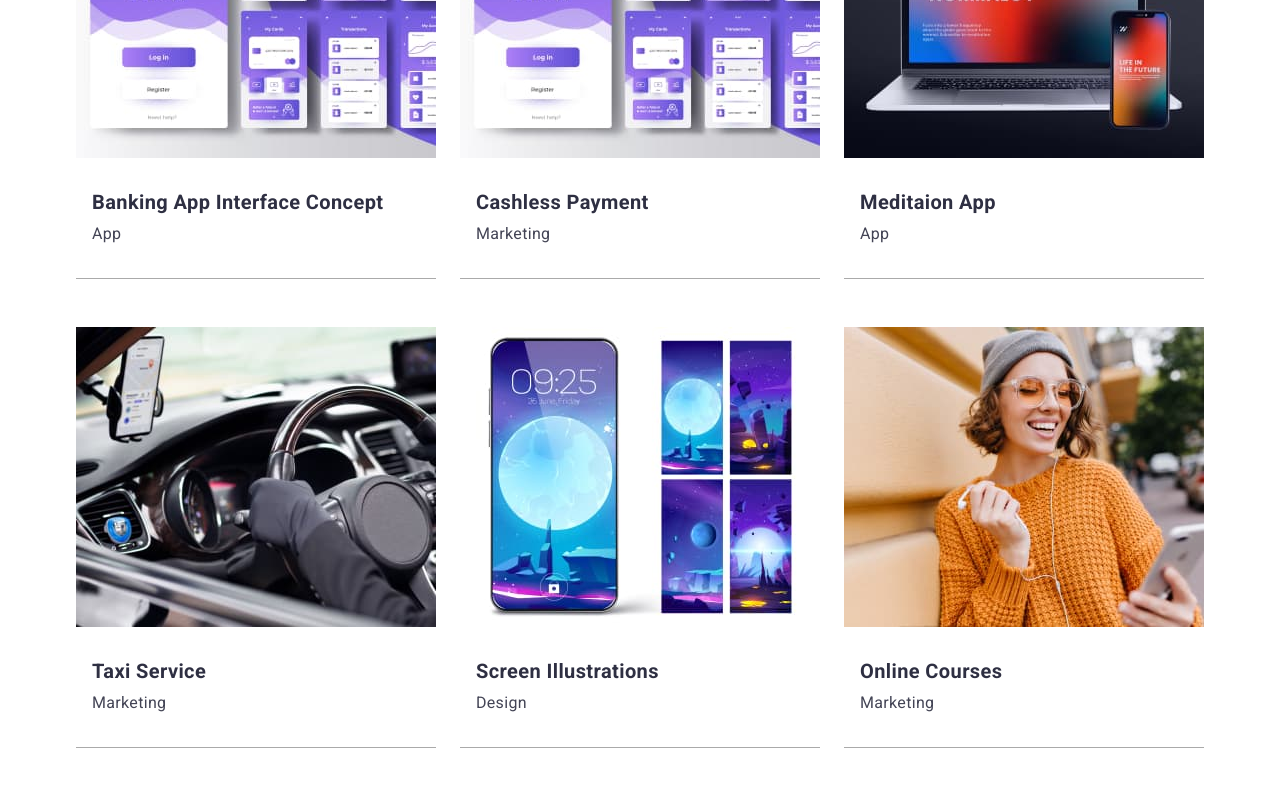
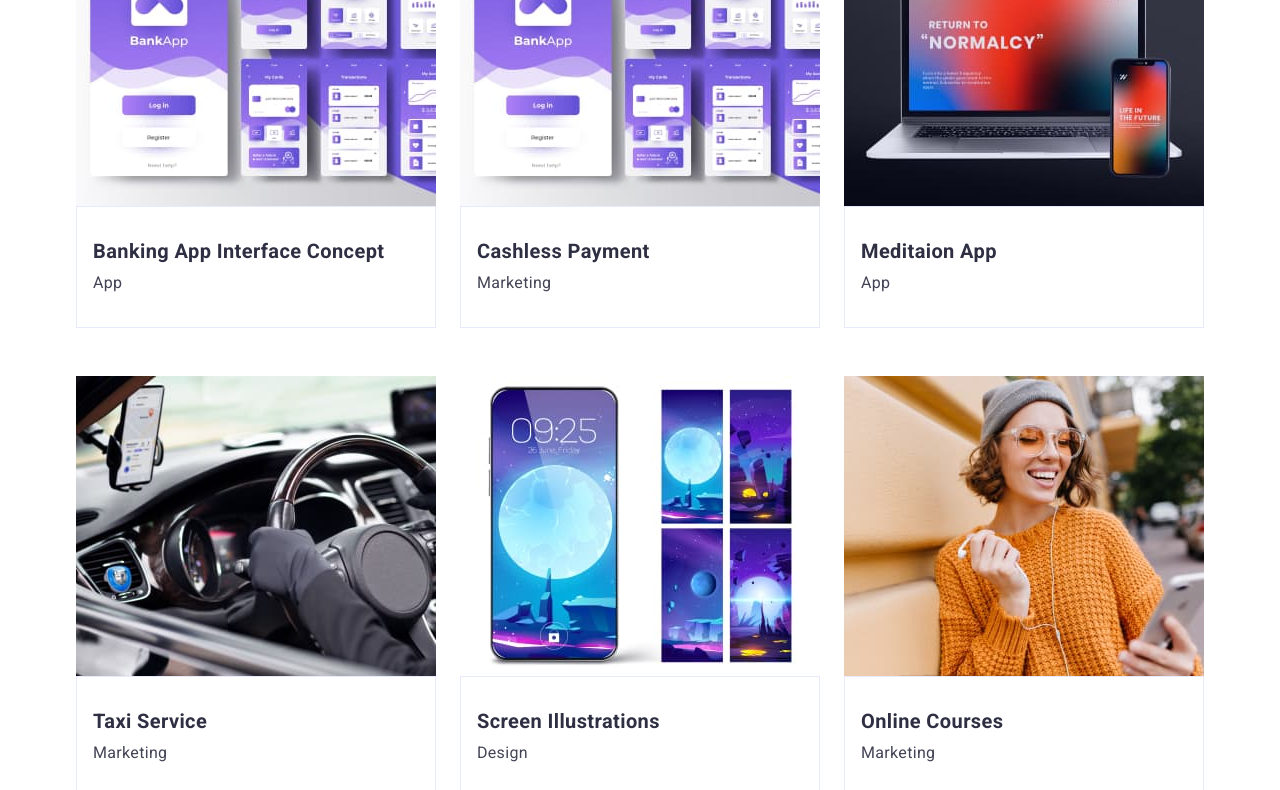
Before and after one commit to stayprimitive/goit-markup-hw-03, a plain HTML site: page portfolio.html in a window 1280 px wide. Shown: the part 385-1175 px from the top of the page. Drawn offline with nearby package versions, Linux system fonts and the light colour scheme.

Commit message:
Edited portfolio

```diff
--- a/css/styles.css
+++ b/css/styles.css
@@ -327,6 +327,11 @@ width: 264px;
 
 /*-----======[ PORTFOLIO PAGE ]======-----*/
 
+.portfolio{
+    padding-top: 96px;
+    padding-bottom: 120px;
+}
+
 .portfolio-bttn{
     font-family: var(--primary-font);
     font-weight: 600;
@@ -369,40 +374,30 @@ border-radius: 4px;
 
 .button-filter{
     display: flex;
-    padding-top: 96px;
-    padding-bottom: 72px;
+    margin-bottom: 72px;
 justify-content: center;
 }
 
 .portfolio-items{
     display: flex;
     flex-wrap: wrap;
-margin-bottom: 120px;
+    column-gap: 24px;
 }
 
-.portfolio-items-list{
-    border-bottom: 1px solid #aaaaaa;
+.portfolio-item-title{
+    border: 1px solid #E7E9FC;
 }
 
-.portfolio-items-list:not(:nth-child(3n)){
-margin-right: 24px;
+.portfolio-item-title{
+padding-top: 32px;
+padding-bottom: 32px;
+padding-left: 16px;
+}
+
+.portfolio-item-title > .section-text{
+margin-top: 8px;
 }
 
 .portfolio-items-list:not(:nth-last-child(-n+3)){
-margin-bottom: 48px;
-    }
-
-.section{
-
-}
-
-.potfolio-item-title > .section-title{
-    margin-top: 32px;
-    margin-left: 16px;
-}
-
-.potfolio-item-title > .section-text{
-    margin-top: 8px;
-    margin-bottom: 32px;
-    margin-left: 16px;
-}
+    margin-bottom: 48px;
+        }
--- a/portfolio.html
+++ b/portfolio.html
@@ -18,7 +18,7 @@
     <link rel="stylesheet" href="./css/styles.css" />
   </head>
   <body>
-    <header>
+    <header class="header">
       <div class="container header-nav-container">
         <nav class="page-nav">
           <!--logo-->
@@ -60,7 +60,7 @@
 
     <main>
       <!--filter-->
-      <section>
+      <section class="portfolio">
         <div class="container">
           <ul class="button-filter">
             <li class="portfolio-bttnleft">
@@ -80,11 +80,9 @@
             </li>
           </ul>
         </div>
-      </section>
 
-      <section>
         <div class="container">
-          <ul class="portfolio-items section">
+          <ul class="portfolio-items">
             <li class="portfolio-items-list">
               <a href="" class="link">
                 <img
@@ -92,7 +90,7 @@
                   alt="Banking App Interface Concept"
                   width="360"
                 />
-                <div class="potfolio-item-title">
+                <div class="portfolio-item-title">
                   <h2 class="section-title">Banking App Interface Concept</h2>
                   <p class="section-text">App</p>
                 </div>
@@ -107,7 +105,7 @@
                   alt="Cashless Payment"
                   width="360"
                 />
-                <div class="potfolio-item-title">
+                <div class="portfolio-item-title">
                   <h2 class="section-title">Cashless Payment</h2>
                   <p class="section-text">Marketing</p>
                 </div>
@@ -122,7 +120,7 @@
                   alt="Meditaion App"
                   width="360"
                 />
-                <div class="potfolio-item-title">
+                <div class="portfolio-item-title">
                   <h2 class="section-title">Meditaion App</h2>
                   <p class="section-text">App</p>
                 </div>
@@ -137,7 +135,7 @@
                   alt="Taxi Service"
                   width="360"
                 />
-                <div class="potfolio-item-title">
+                <div class="portfolio-item-title">
                   <h2 class="section-title">Taxi Service</h2>
                   <p class="section-text">Marketing</p>
                 </div>
@@ -152,7 +150,7 @@
                   alt="Screen Illustrations"
                   width="360"
                 />
-                <div class="potfolio-item-title">
+                <div class="portfolio-item-title">
                   <h2 class="section-title">Screen Illustrations</h2>
                   <p class="section-text">Design</p>
                 </div>
@@ -167,7 +165,7 @@
                   alt="Online Courses"
                   width="360"
                 />
-                <div class="potfolio-item-title">
+                <div class="portfolio-item-title">
                   <h2 class="section-title">Online Courses</h2>
                   <p class="section-text">Marketing</p>
                 </div>
@@ -182,7 +180,7 @@
                   alt="Instagram Stories Concept"
                   width="360"
                 />
-                <div class="potfolio-item-title">
+                <div class="portfolio-item-title">
                   <h2 class="section-title">Instagram Stories Concept</h2>
                   <p class="section-text">Design</p>
                 </div>
@@ -197,7 +195,7 @@
                   alt="Organic Food"
                   width="360"
                 />
-                <div class="potfolio-item-title">
+                <div class="portfolio-item-title">
                   <h2 class="section-title">Organic Food</h2>
                   <p class="section-text">Web Site</p>
                 </div>
@@ -212,7 +210,7 @@
                   alt="Fresh Coffee"
                   width="360"
                 />
-                <div class="potfolio-item-title">
+                <div class="portfolio-item-title">
                   <h2 class="section-title">Fresh Coffee</h2>
                   <p class="section-text">Web Site</p>
                 </div>
@@ -224,7 +222,7 @@
       </section>
     </main>
 
-    <footer class="footer-color">
+    <footer class="footer">
       <div class="container">
         <div class="footer-content">
           <a href="./index.html" class="logo-footer link"
```
